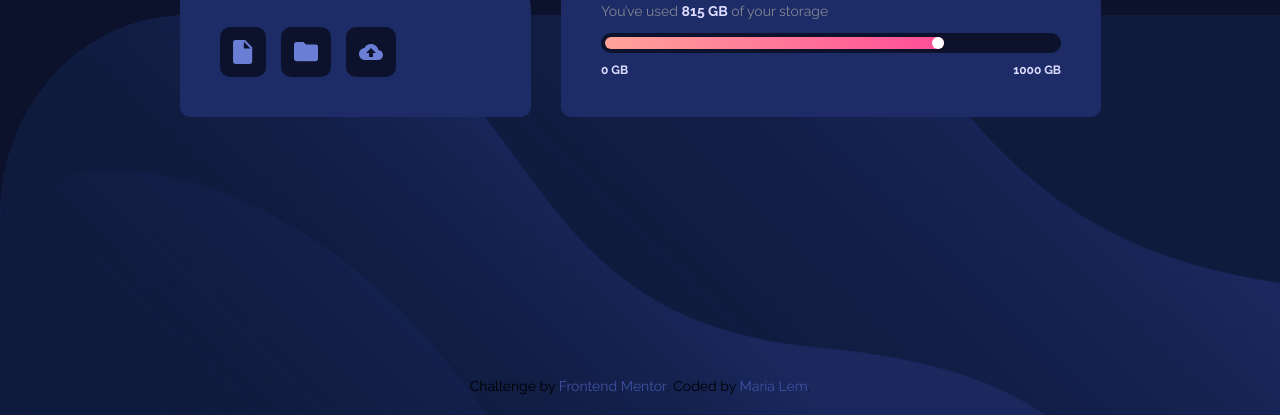
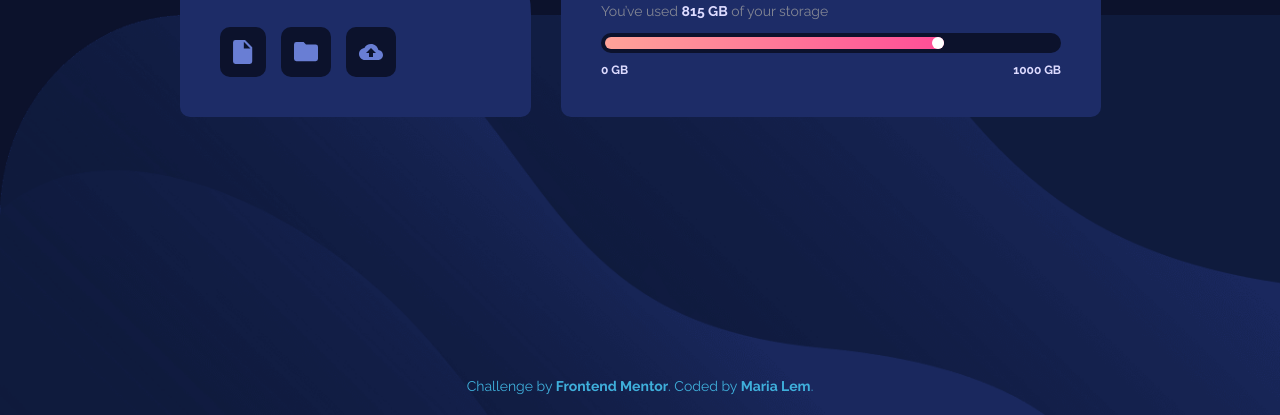
Before and after one commit to Maria-Lem/FM-Fylo-data-storage-component, a plain HTML site: page index.html in a window 1280 px wide. Shown: the part 385-800 px from the top of the page. Drawn offline with Linux system fonts and the light colour scheme.

Commit message:
fix: change color of the footer text

```diff
--- a/index.html
+++ b/index.html
@@ -16,7 +16,7 @@
 
 <body>
 
-  <section class="hero">
+  <div class="hero">
     <div class="container">
       <div class="card-logo">
         <div class="logo">
@@ -43,7 +43,7 @@
       <!-- /.card-storage -->
     </div>
     <!-- /.container -->
-  </section>
+  </div>
   <div class="attribution">
     Challenge by <a href="https://www.frontendmentor.io?ref=challenge" target="_blank" class="attribution__link">Frontend Mentor</a>.
     Coded by <a href="https://www.frontendmentor.io/profile/Maria131621" class="attribution__link">Maria Lem</a>.
--- a/sass/style.sass
+++ b/sass/style.sass
@@ -35,13 +35,15 @@ body
   left: 0
   right: 0
   text-align: center
+  color: #3fafdb
   padding: 20px
   font-size: 14px
   &__link
     display: inline-block
     transition: color 0.2s
     text-decoration: none
-    color: hsl(228, 45%, 44%)
+    font-weight: bold
+    color: #3fafdb
     &::after
       content: ''
       display: block
@@ -50,7 +52,7 @@ body
       transition: 0.3s
       background-color: $paleBlue
     &:hover
-      color: $paleBlue
+      color: #fff
       &::after
         width: 100%
 .card
@@ -74,6 +76,7 @@ body
   background-color: $veryDarkBlue
   padding: 13px
   border-radius: 10px
+  cursor: pointer
 .block-icons
   display: flex
   &__icon
```
Also changed, not shown: css/style.css, 2 other files.
